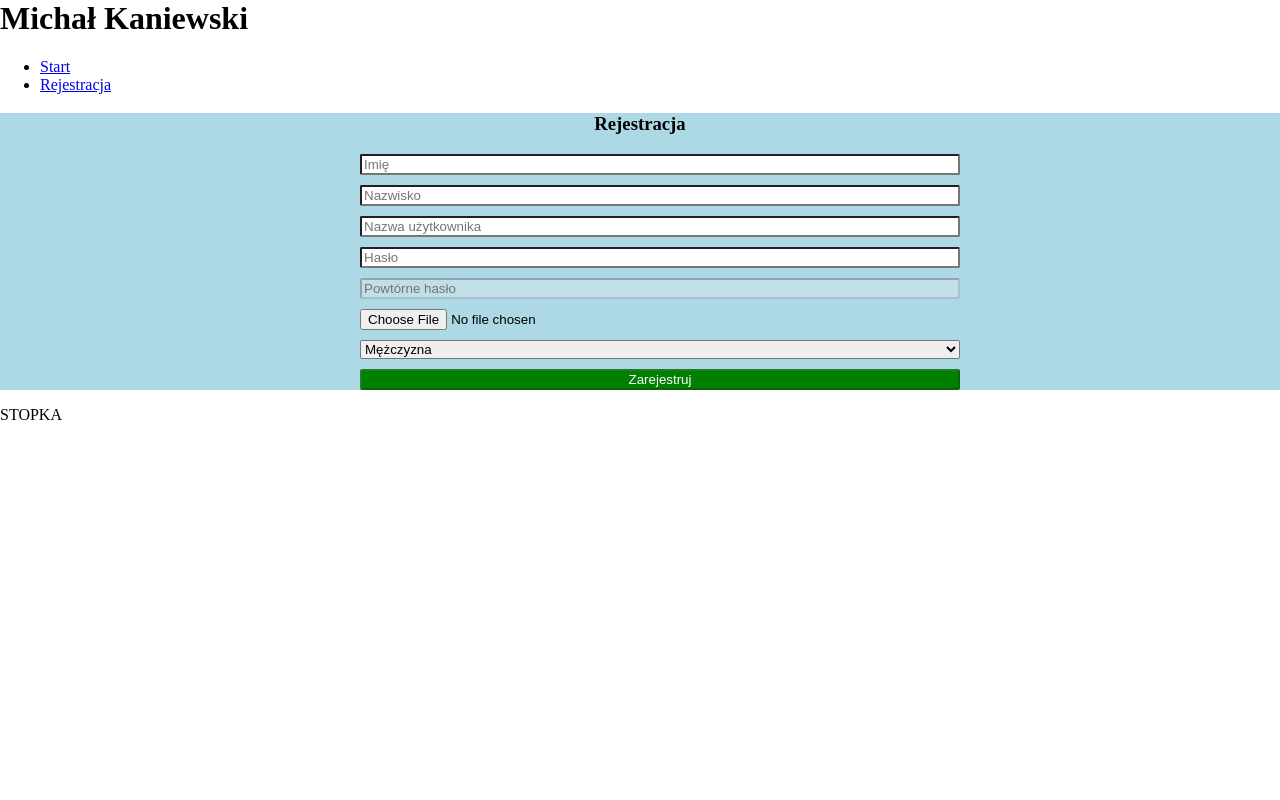
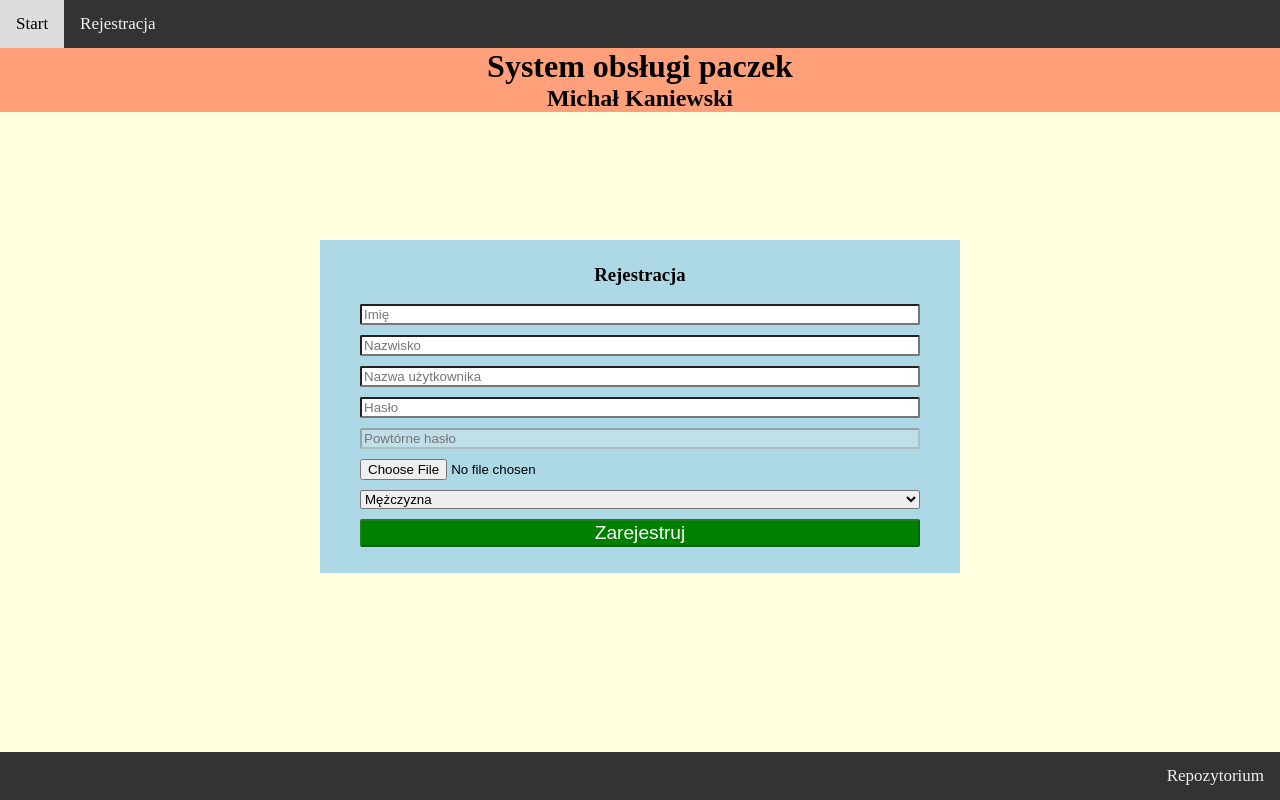
Before and after one commit to michalkaniewski/WebMobileAppsPW, a Flask app: page /sender/sign-up in a window 1280 px wide. Run offline with Flask 2, Linux system fonts and the light colour scheme.

Commit message:
Finished app

```diff
--- a/app.py
+++ b/app.py
@@ -8,8 +8,8 @@
     return render_template("register-form.html")
 
 @app.route('/')
-def index():
-    return render_template("index.html")
+def home():
+    return render_template("home.html")
 
 if __name__ == '__main__':
     app.run(host="0.0.0.0", port=5000)
--- /dev/null
+++ b/static/base.js
@@ -0,0 +1,4 @@
+window.onload = function() {
+    const year = document.getElementById("year");
+    year.innerText = new Date().getFullYear();
+}
--- a/static/main.css
+++ b/static/main.css
@@ -1,9 +1,19 @@
-form ul { list-style-type: none }
-form ul li {margin-top: 10px;}
+form ul {
+    list-style-type: none;
+    padding-inline-end: 40px;
+}
+form ul li {
+    margin-top: 10px;
+}
 input {
     width: 100%;
     border-radius: 2px;
 }
+
+input.incorrect {
+    border-color: red;
+}
+
 select {
     width: 100%;
     border-radius: 2px;
@@ -11,17 +21,85 @@
 input#submit {
     color: white;
     background-color: green;
+    font-size: larger;
 }
 form#register-form {
+    width: 100%;
+}
+section#register-page h3 {
+    text-align: center;
+}
+section#register-page {
+    margin-top: 10%;
     width: 50%;
     margin-left: 25%;
-}
-h3 {
-    text-align: center;
-}
-div#register-page {
     background-color: lightblue;
+    padding-top: 5px;
+    padding-bottom: 10px;
 }
 body {
     margin: 0 0 0 0;
 }
+header {
+    background-color: lightsalmon;
+}
+header h1 {
+    text-align: center;
+    margin: 0 0 0 0;
+}
+header h2 {
+    text-align: center;
+    margin: 0 0 0 0;
+}
+nav.topnav {
+    overflow: hidden;
+    background-color: #333;
+}
+
+nav.topnav a {
+    float: left;
+    color: #f2f2f2;
+    text-align: center;
+    padding: 14px 16px;
+    text-decoration: none;
+    font-size: 17px;
+}
+
+nav.topnav a:hover {
+    background-color: #ddd;
+    color: black;
+}
+
+body {
+    background-color: lightyellow;
+}
+
+footer {
+    overflow: hidden;
+    background-color: #333;
+    width: 100%;
+    position: absolute;
+    bottom: 0;
+}
+
+footer a {
+    float: right;
+    text-align: center;
+    color: #f2f2f2;
+    padding: 14px 16px;
+    text-decoration: none;
+    font-size: 17px;
+}
+
+footer a:hover {
+    background-color: #ddd;
+    color: black;
+}
+
+footer span {
+    color: #f2f2f2;
+    float: left;
+    padding: 14px 16px;
+    text-align: center;
+    font-size: 17px;
+}
--- a/templates/base.html
+++ b/templates/base.html
@@ -1,15 +1,21 @@
 <html>
+    <head>
+        <link rel="stylesheet" href="../static/main.css"></link>
+        <script type="text/javascript" src="../static/base.js"></script>
+    </head>
     <body>
+        <nav class="topnav">
+            <a href="/">Start</a>
+            <a href="/sender/sign-up">Rejestracja</a>
+        </nav>
         <header>
-            <h1>Michał Kaniewski</h1>
-            <nav>
-                <ul>
-                    <li><a href="/">Start</a></li>
-                    <li><a href="/sender/sign-up">Rejestracja</a></li>
-                </ul>
-            </nav>
+            <h1>System obsługi paczek</h1>
+            <h2>Michał Kaniewski</h2>
         </header>
         {% block content %}{% endblock %}
-        <footer>STOPKA</footer>
+        <footer>
+            <a href="https://github.com/michalkaniewski/WebMobileAppsPW/tree/master">Repozytorium</a>
+            <span id="year"></span>
+        </footer>
     </body>
 </html>
--- a/templates/register-form.html
+++ b/templates/register-form.html
@@ -3,11 +3,10 @@
 {% block content %}
 <html>
     <head>
-        <link rel="stylesheet" href="../static/main.css"></link>
         <script type="text/javascript" src="../static/form-validation.js"></script>
     </head>
     <body>
-        <div id="register-page">
+        <section id="register-page">
             <h3>Rejestracja</h3>
             <form id="register-form" method="POST"
                 action="https://infinite-hamlet-29399.herokuapp.com/sender/register" enctype="multipart/form-data">
@@ -26,9 +25,8 @@
                     </li>
                     <li><input id="submit" type="submit" name="submit" value="Zarejestruj"/></li>
                 </ul>
-
             </form>
-        </div>
+        </section>
     </body>
 </html>
 {% endblock %}
```
Also changed, not shown: static/form-validation.js (+21 -19 lines), templates/home.html (renamed from templates/index.html).
